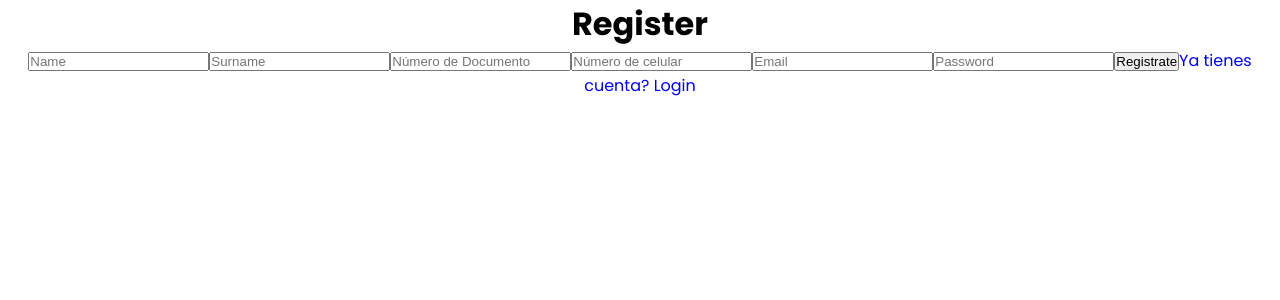
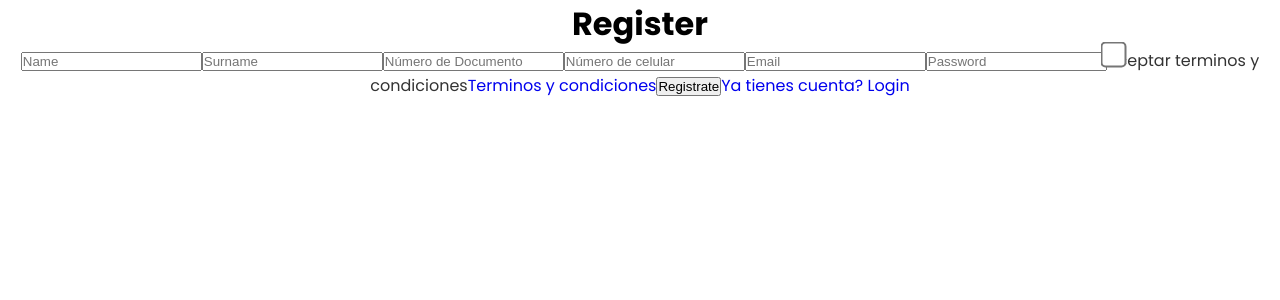
Before and after one commit to DAPCOBl/react, a Next.js app: page /register in a window 1280 px wide. Shown: the top 300 px of the page. Built offline with nearby package versions, Linux system fonts and the light colour scheme; no server answers; a web font is replaced by a local one.

Commit message:
doc terms

```diff
--- a/src/components/formRegistro.jsx
+++ b/src/components/formRegistro.jsx
@@ -6,6 +6,7 @@ import { useRouter } from "next/navigation";
 import Swal from "sweetalert2";
 
 export default function RegisterForm() {
+  const [accept, setAccept] = useState(false);
   const [name, setName] = useState("");
   const [surname, setSurname] = useState("");
   const [numDoc, setNumDoc] = useState("");
@@ -18,6 +19,15 @@ export default function RegisterForm() {
 
   const handleSubmit = async (e) => {
     e.preventDefault();
+
+    if (!accept) {
+      Swal.fire({
+        icon: "warning",
+        title: "Terminos y condiciones",
+        text: "Debes aceptar los términos y condiciones.",
+      });
+      return;
+    }
 
     if (!name || !surname || !numPhone || !numDoc || !email || !password) {
       Swal.fire({
@@ -111,7 +121,20 @@ export default function RegisterForm() {
             type="password"
             placeholder="Password"
           />
-          <button >
+
+          <label>
+            <input
+              type="checkbox"
+              checked={accept}
+              onChange={(e) => setAccept(e.target.checked)}
+            />
+            Aceptar terminos y condiciones
+            <Link href={"https://docs.google.com/document/d/1cKQA_UCWIydGg9bC0FvDXBpeV-iScx_11a9XxwyceyE/edit?usp=sharing"}>
+            Terminos y condiciones
+          </Link>
+          </label>
+
+          <button>
             Registrate
           </button>
 
```
